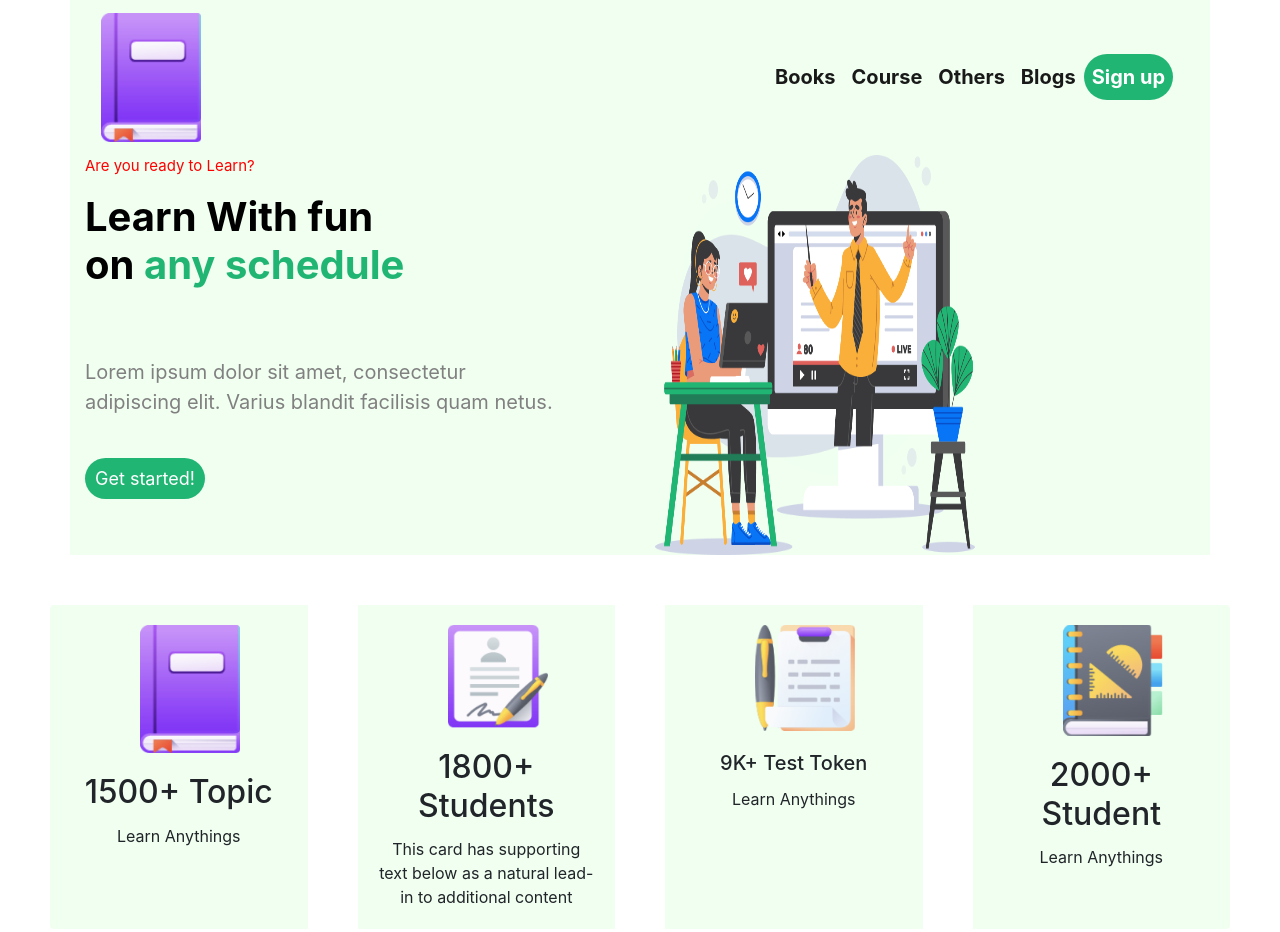
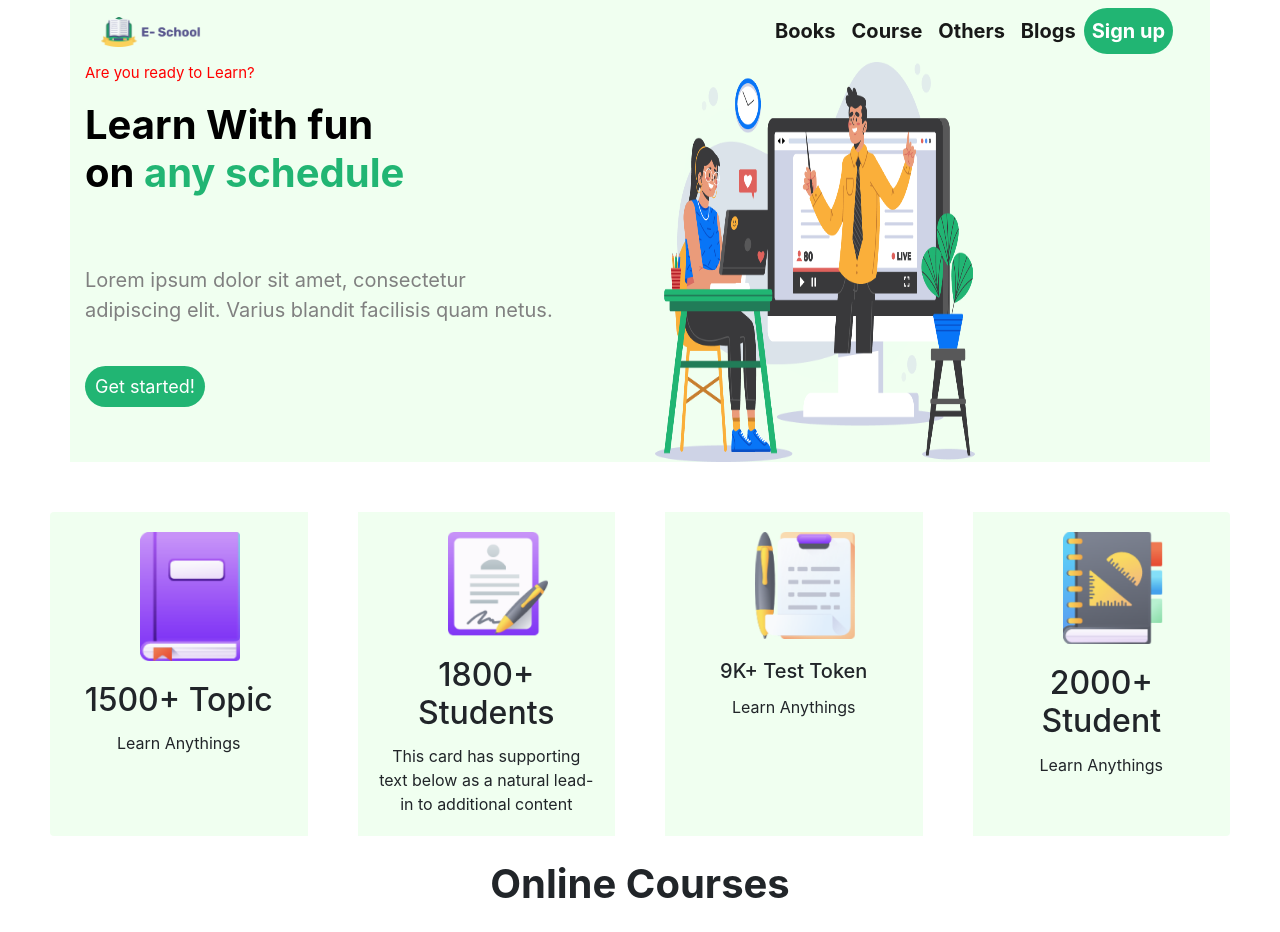
Before and after one commit to JubayerRahman/musical-octo-waddle, a plain HTML site: page index.html in a window 1280 px wide. Shown: the top 932 px of the page. Drawn offline with nearby package versions, Linux system fonts and the light colour scheme.

Commit message:
Update index.html

```diff
--- a/index.html
+++ b/index.html
@@ -16,7 +16,7 @@
 
     <div class="container" id="nev">
         <nav class="navbar navbar-expand-lg navbar-light" id="bar">
-            <a class="navbar-brand" href="#"><img src="book.png" width="100px" ></a>
+            <a class="navbar-brand" href="#"><img src="logo.png" width="100px" ></a>
             <button class="navbar-toggler " type="button" data-toggle="collapse" data-target="#navbarNav" aria-controls="navbarNav" aria-expanded="false" aria-label="Toggle navigation">
               <span class="navbar-toggler-icon"></span>
             </button>
```
